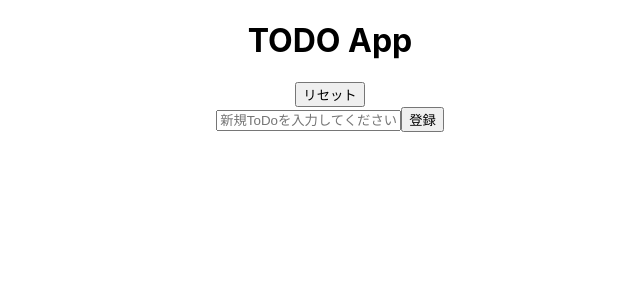
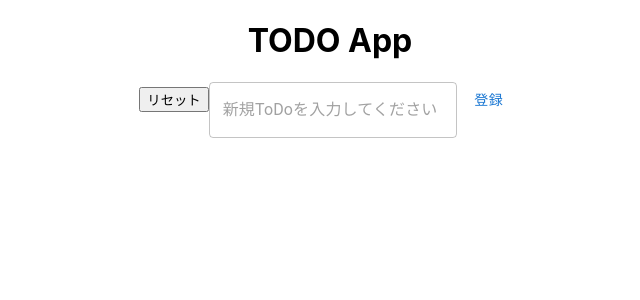
Before and after one commit to lcr3/react-sample, a React (Create React App) app: page / in a window 1280 px wide. Shown: the top 300 px of the page, without its empty margins (310-950 px from the left). Built offline with nearby package versions, Linux system fonts and the light colour scheme.

Commit message:
Top修正

```diff
--- a/src/App.tsx
+++ b/src/App.tsx
@@ -1,4 +1,5 @@
 import React, { useState } from 'react'
+import Top from '@/component/Top'
 import TodoInput from '@/component/Todoinput'
 import TodoList from '@/component/ToDoList'
 import './App.css'
--- a/src/component/Todoinput.tsx
+++ b/src/component/Todoinput.tsx
@@ -1,4 +1,5 @@
-import React, { useState, useRef } from 'react'
+import React, { useRef } from 'react'
+import { Button, TextField } from '@mui/material'
 
 type Props = {
   onClick: (title: string) => void
@@ -8,18 +9,15 @@ const TodoInput: React.FC<Props> = (props) => {
   const inputRef = useRef<HTMLInputElement>(null)
 
   const handleClick = () => {
-    const inputValue = inputRef?.current?.value || ""
+    const inputValue = inputRef?.current?.value || ''
     props.onClick(inputValue)
   }
 
   return (
-    <div>
-      <input
-        ref={inputRef}
-        placeholder="新規ToDoを入力してください"
-      ></input>
-      <button onClick={handleClick}>登録</button>
-    </div>
+    <>
+      <TextField inputRef={inputRef} placeholder="新規ToDoを入力してください" />
+      <Button onClick={handleClick}>登録</Button>
+    </>
   )
 }
 
```
Also changed, not shown: src/component/ToDoList.tsx (+3 -5 lines), src/component/top.tsx (+19 -6 lines).
